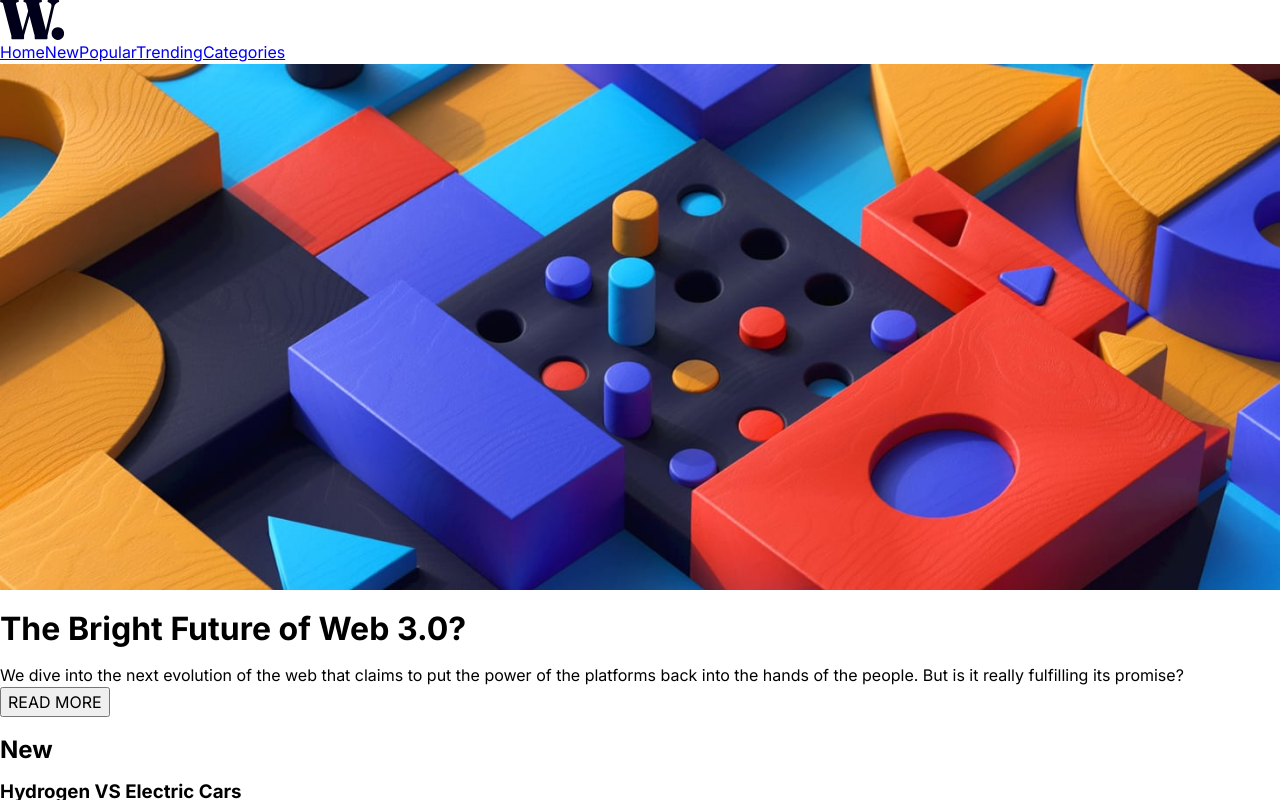
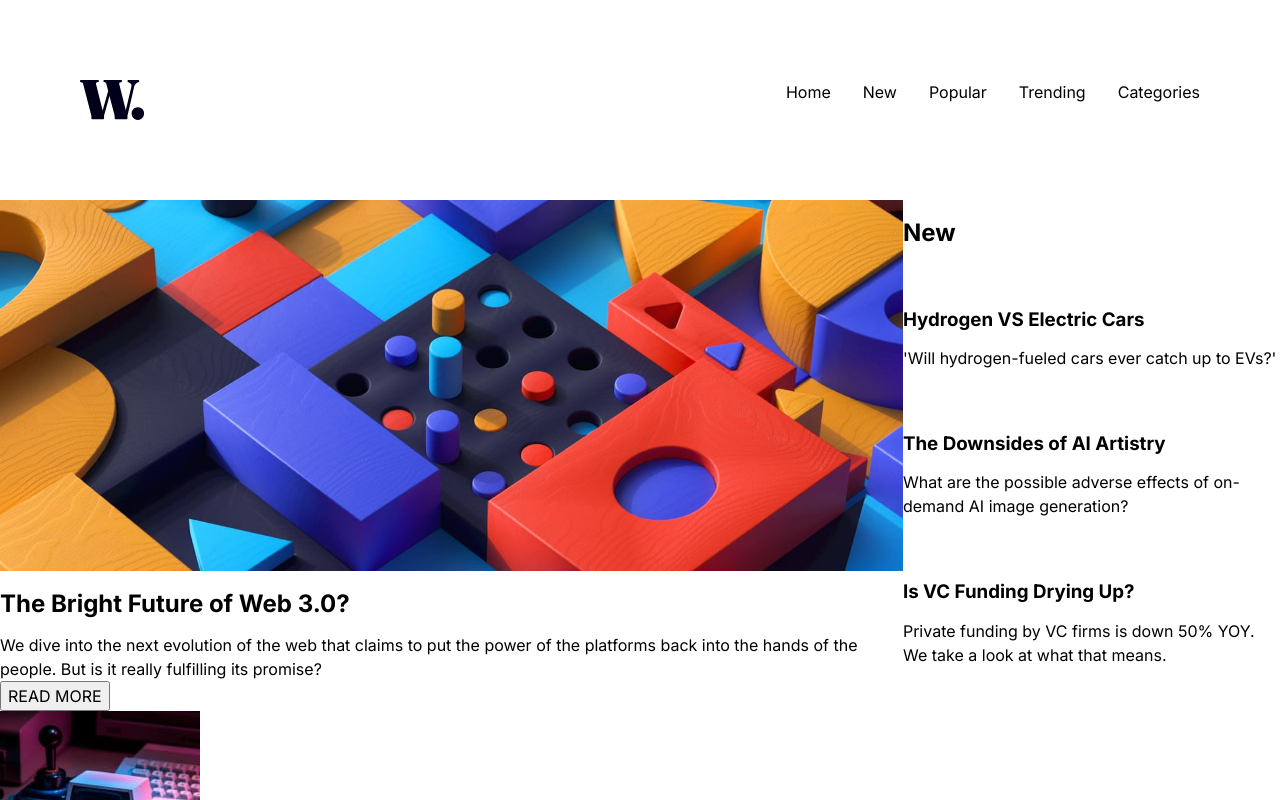
Before and after one commit to Chris-Wagg-Frontend-Mentor-Projects/news-homepage, a Next.js app: page / in a window 1280 px wide. Shown: the top 800 px of the page. Built offline with nearby package versions, Linux system fonts and the light colour scheme.

Commit message:
grid added

```diff
--- a/src/app/globals.css
+++ b/src/app/globals.css
@@ -95,5 +95,49 @@ html {
     --fw-bold: 800
 }
 /* grid setup */
+.body-container {
+    display: grid;
+    grid-template:
+    "main main main aside"
+    "main main main aside"
+    "article article article article"
+    ;
+}
 
 /* utility classes */
+
+.nav-bar__button {
+    text-decoration: none;
+    color: var(--clr-gray-blue);
+}
+.nav-bar__button:hover {
+    color: var(--clr-red);
+}
+
+.main-article {
+    display: grid;
+    grid-area: main;
+}
+
+.aside-container {
+    display: grid;
+    grid-area: aside;
+}
+
+.articles-container {
+    display: grid;
+    grid-area: article;
+}
+
+/* header classes */
+
+.header {
+    display: flex;
+    justify-content: space-between;
+    margin: 5rem;
+}
+
+.nav-bar {
+    display: flex;
+    gap: 2rem;
+}
--- a/src/app/page.js
+++ b/src/app/page.js
@@ -10,24 +10,24 @@ export default function Home() {
 					<img src='./logo.svg' alt='world news' />
 				</div>
 				<nav className='nav-bar'>
-					<Link href={'/'} className='nav-button'>
+					<Link href={'/'} className='nav-bar__button'>
 						Home
 					</Link>
-					<Link href={'/'} className='nav-button'>
+					<Link href={'/'} className='nav-bar__button'>
 						New
 					</Link>
-					<Link href={'/'} className='nav-button'>
+					<Link href={'/'} className='nav-bar__button'>
 						Popular
 					</Link>
-					<Link href={'/'} className='nav-button'>
+					<Link href={'/'} className='nav-bar__button'>
 						Trending
 					</Link>
-					<Link href={'/'} className='nav-button'>
+					<Link href={'/'} className='nav-bar__button'>
 						Categories
 					</Link>
 				</nav>
 			</header>
-			<body>
+			<section className='body-container'>
 				<main className='main-article'>
 					<img
 						src='./image-web-3-desktop.jpg'
@@ -47,7 +47,7 @@ export default function Home() {
 						<button className='read-more-button'>READ MORE</button>
 					</div>
 				</main>
-				<aside className='aside'>
+				<aside className='aside-container'>
 					<h2 className='aside__title'>New</h2>
 					<AsideCard
 						title={`Hydrogen VS Electric Cars`}
@@ -62,7 +62,7 @@ export default function Home() {
 						text={`Private funding by VC firms is down 50% YOY. We take a look at what that means.`}
 					/>
 				</aside>
-				<section className='articles'>
+				<section className='articles-container'>
 					<ArticleCard
 						// TODO: do thhe article alts
 						articleImage='image-retro-pcs'
@@ -86,7 +86,7 @@ export default function Home() {
 						text='How the pandemic has sparked fresh opportunities.'
 					/>
 				</section>
-			</body>
+			</section>
 		</>
 	)
 }
```
